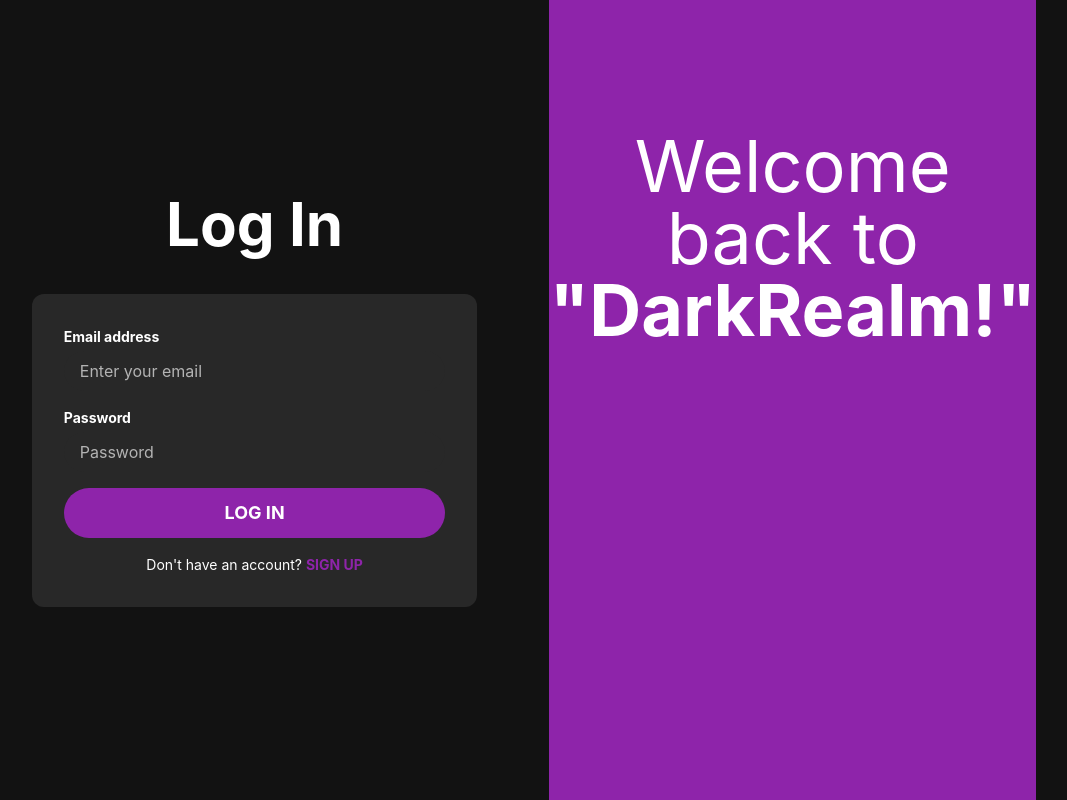
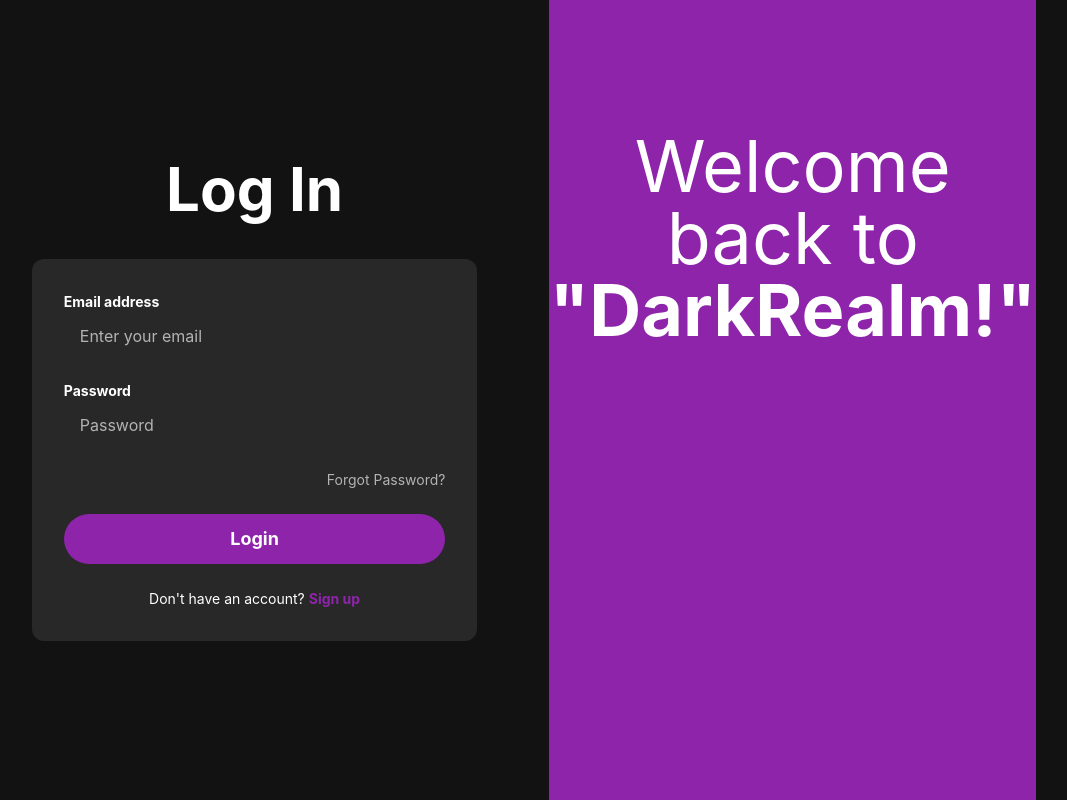
Before and after one commit to Ojoxux/DarkRealm, a React (Vite) app: page / in a window 1280 px wide. Shown: the whole page, without its empty margins (142-1209 px from the left). Built offline with nearby package versions, Linux system fonts and the light colour scheme.

Commit message:
feat✨: ログインフォームに仮の要素を追加した。

```diff
--- a/src/components/organisms/LoginForm.tsx
+++ b/src/components/organisms/LoginForm.tsx
@@ -3,7 +3,7 @@ import { FormField } from "../molecules/FormField";
 import { CustomButton } from "../atoms/CustomButton";
 
 export const LoginForm: React.FC = () => (
-  <VStack spacing={4} align="stretch">
+  <VStack spacing={6} align="stretch">
     <FormField
       label="Email address"
       inputProps={{ placeholder: "Enter your email" }}
@@ -12,13 +12,16 @@ export const LoginForm: React.FC = () => (
       label="Password"
       inputProps={{ type: "password", placeholder: "Password" }}
     />
+    <Text textAlign="right" fontSize="sm" color="gray.100">
+      Forgot Password?
+    </Text>
     <CustomButton size="lg" width="100%">
-      LOG IN
+      Login
     </CustomButton>
     <Text textAlign="center" fontSize="sm">
       Don't have an account?{" "}
       <Link color="brand.500" fontWeight="bold">
-        SIGN UP
+        Sign up
       </Link>
     </Text>
   </VStack>
```
